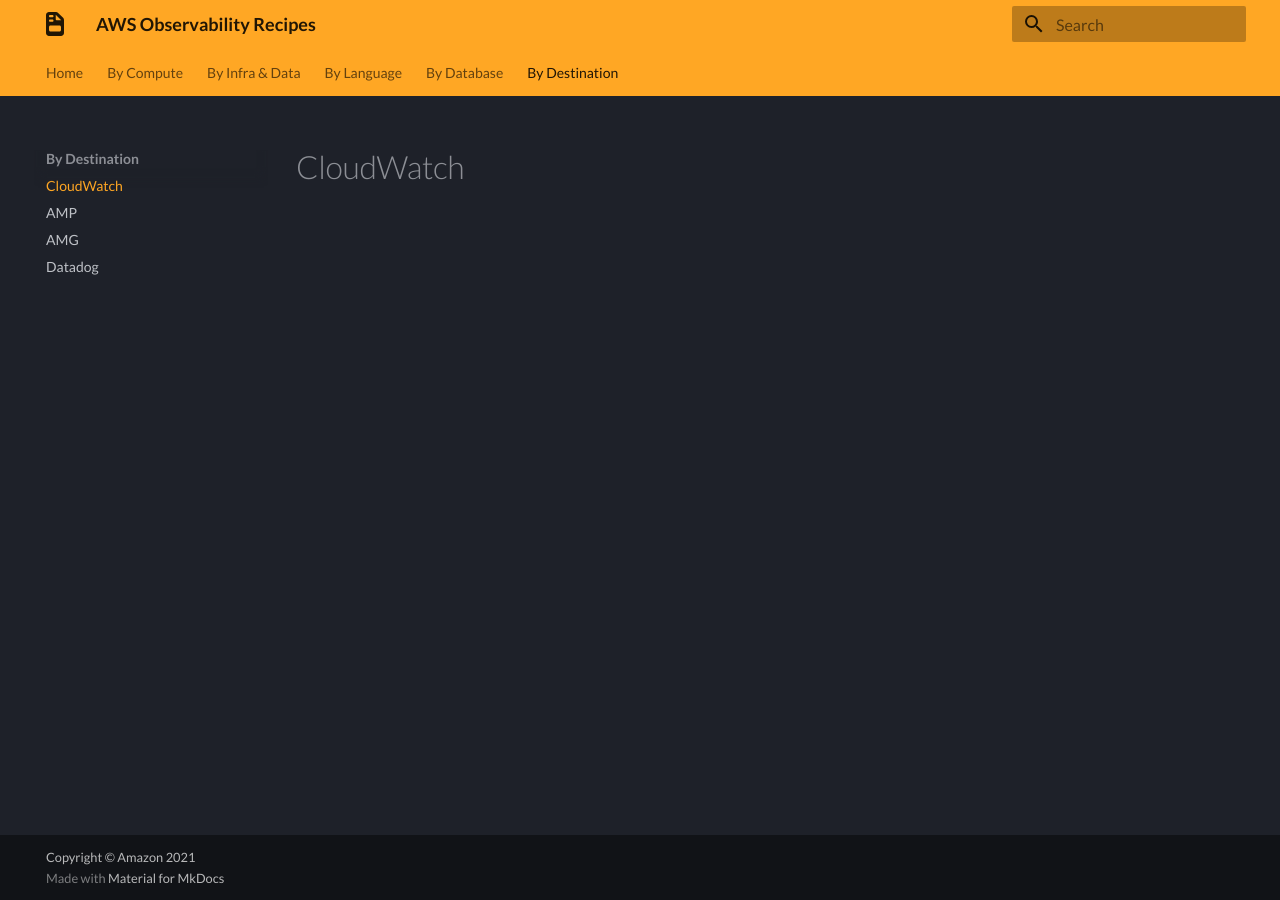
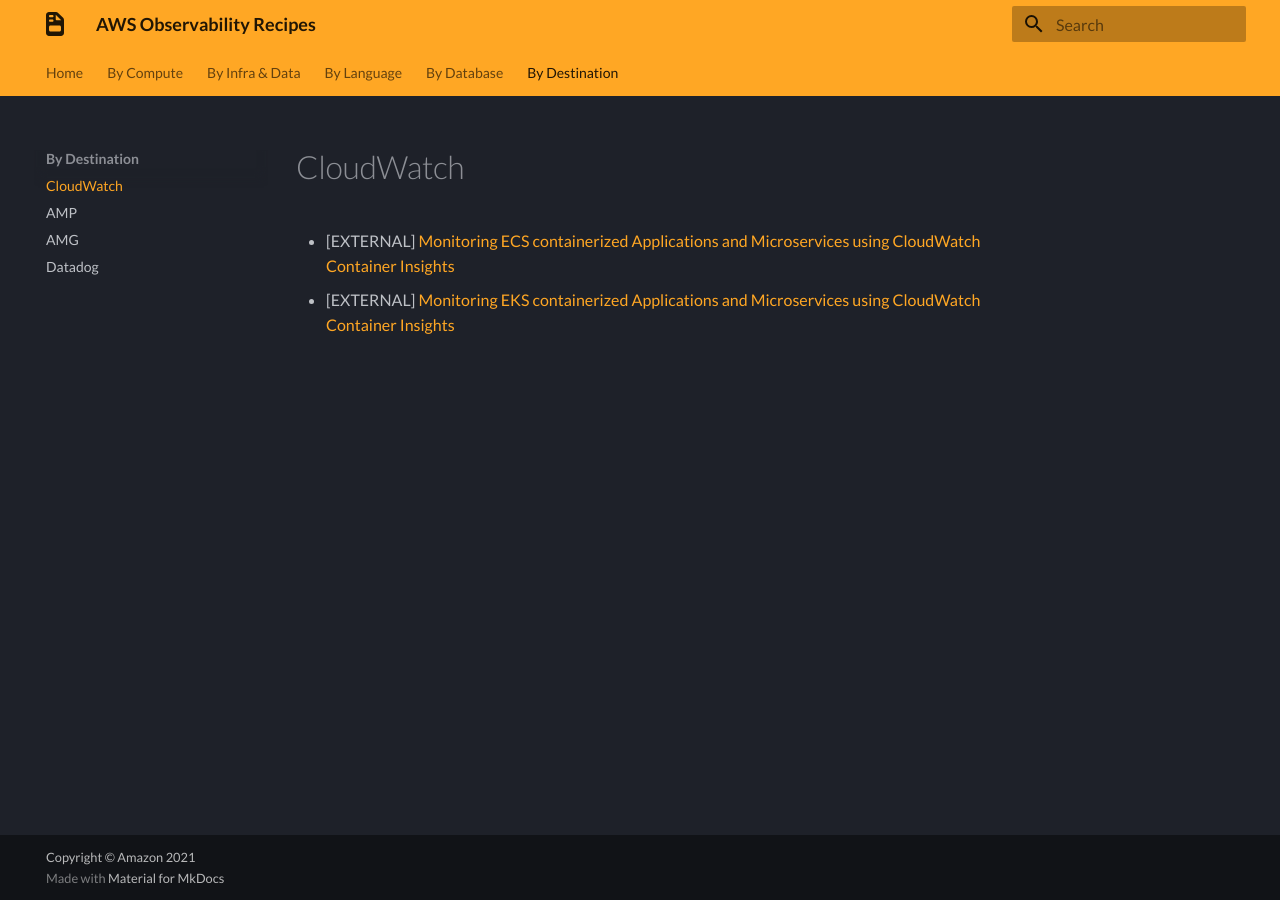
Before and after one commit to open-o11y/aws-o11y-good-practices, an MkDocs documentation site: the page built from docs/cw.md, in a window 1280 px wide. Built offline with MkDocs 1.6.1 and Material for MkDocs 9.7.7, drawn with Linux system fonts in a browser that asks for light colours; some web fonts are replaced.

Commit message:
Added recipes to Cloudwatch

```diff
--- a/docs/cw.md
+++ b/docs/cw.md
@@ -1 +1,4 @@
 # CloudWatch
+
+- [EXTERNAL] [Monitoring ECS containerized Applications and Microservices using CloudWatch Container Insights](https://observability.workshop.aws/en/containerinsights/ecs.html)
+- [EXTERNAL] [Monitoring EKS containerized Applications and Microservices using CloudWatch Container Insights](https://observability.workshop.aws/en/containerinsights/eks.html)
```
